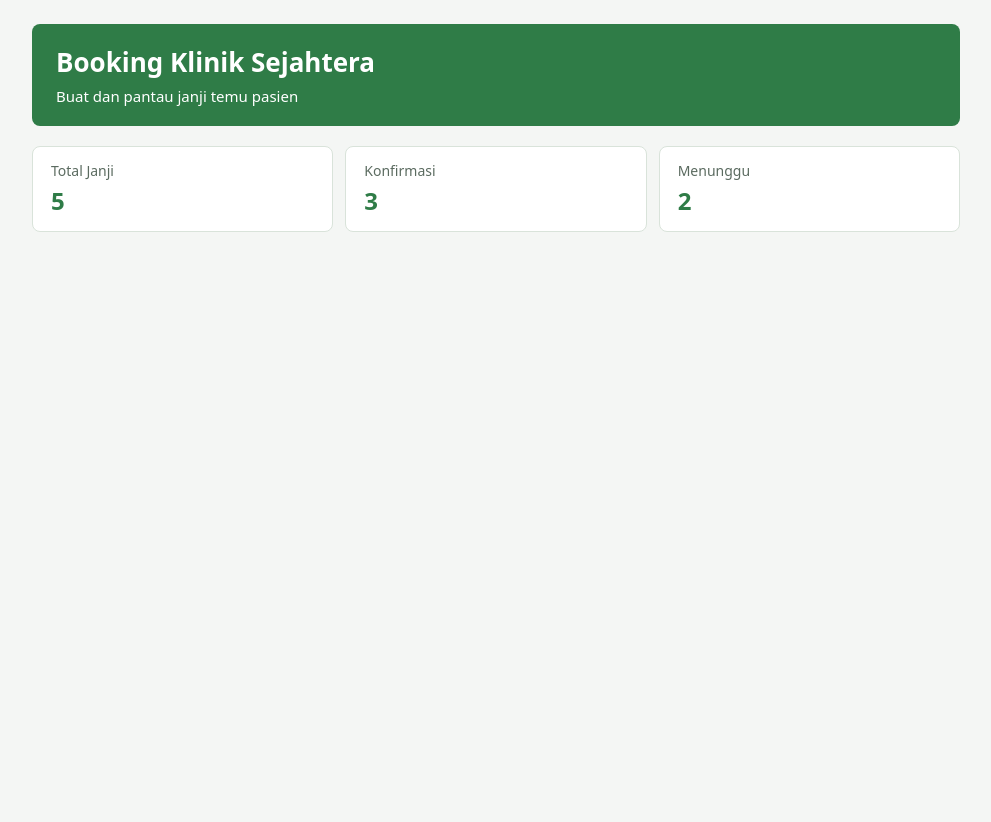
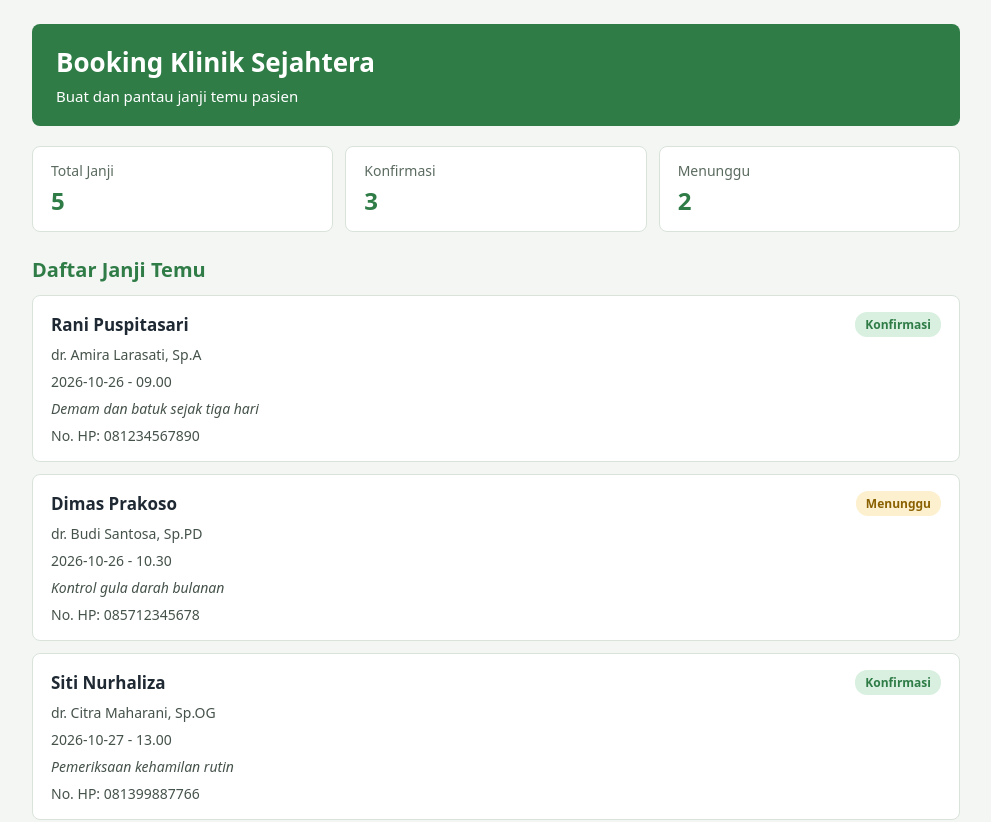
Before and after one commit to jinsakai-j/booking-klinik-frontend, a React (Vite) app: page / in a window 1280 px wide. Shown: the top 822 px of the page, without its empty margins (144-1135 px from the left). Before the commit the page ends 800 px from the top, so only its background shows below. Built offline with nearby package versions, Linux system fonts and the light colour scheme.

Commit message:
tampilkan daftar janji temu pakai map

```diff
--- a/src/App.css
+++ b/src/App.css
@@ -98,3 +98,9 @@
 .kartu-keluhan {
   font-style: italic;
 }
+
+.daftar-janji h2 {
+  margin: 24px 0 12px;
+  font-size: 20px;
+  color: #2f7c47;
+}
--- a/src/App.jsx
+++ b/src/App.jsx
@@ -1,5 +1,6 @@
 import Header from './components/Header'
 import RingkasanJanji from './components/RingkasanJanji'
+import DaftarJanji from './components/DaftarJanji'
 import { daftarJanjiTemu } from './data/janjiTemu'
 import './App.css'
 
@@ -11,6 +12,7 @@ function App() {
         subjudul="Buat dan pantau janji temu pasien"
       />
       <RingkasanJanji daftar={daftarJanjiTemu} />
+      <DaftarJanji daftar={daftarJanjiTemu} />
     </div>
   )
 }
--- /dev/null
+++ b/src/components/DaftarJanji.jsx
@@ -0,0 +1,14 @@
+import KartuJanjiTemu from './KartuJanjiTemu'
+
+function DaftarJanji({ daftar }) {
+  return (
+    <section className="daftar-janji">
+      <h2>Daftar Janji Temu</h2>
+      {daftar.map((janji) => (
+        <KartuJanjiTemu key={janji.id} janji={janji} />
+      ))}
+    </section>
+  )
+}
+
+export default DaftarJanji
```
